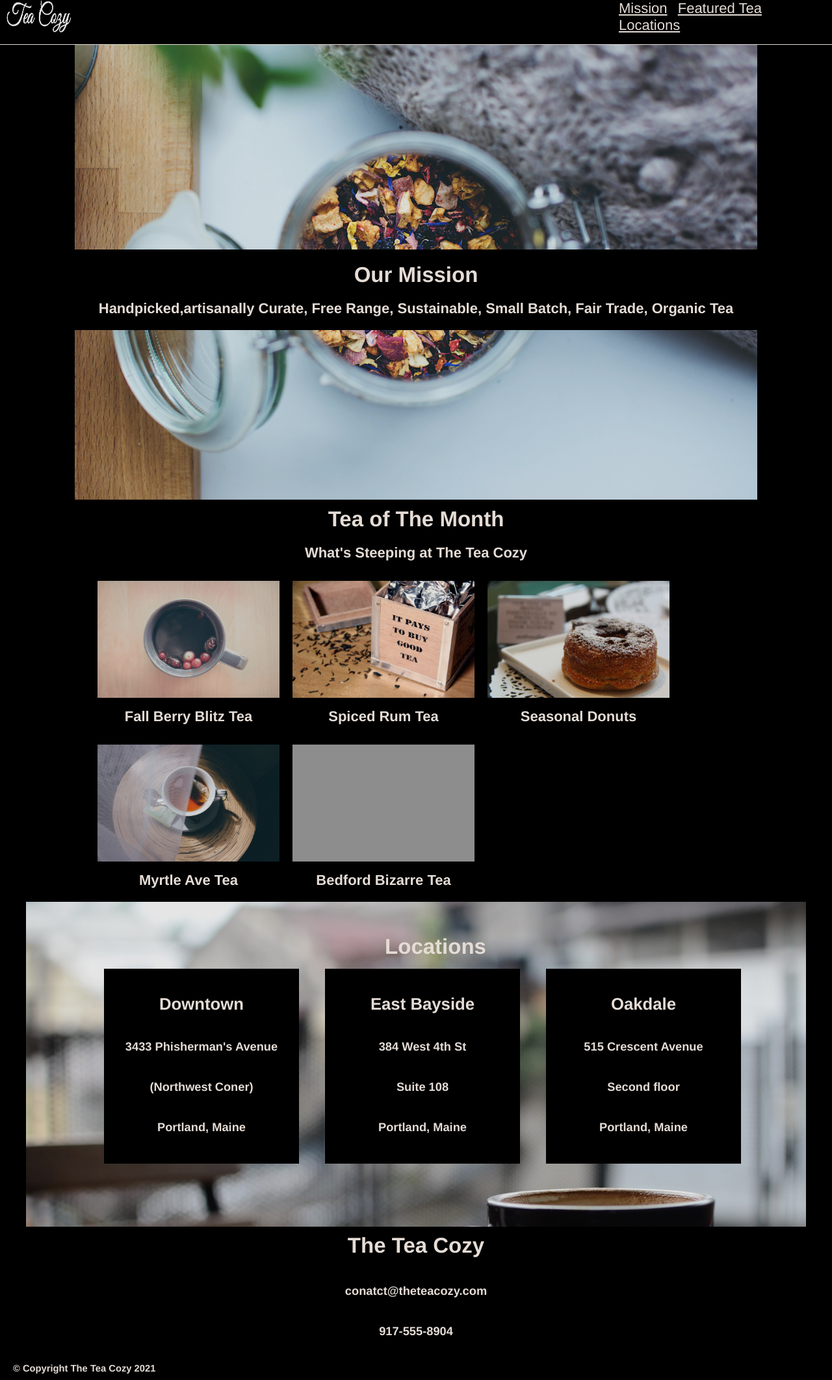
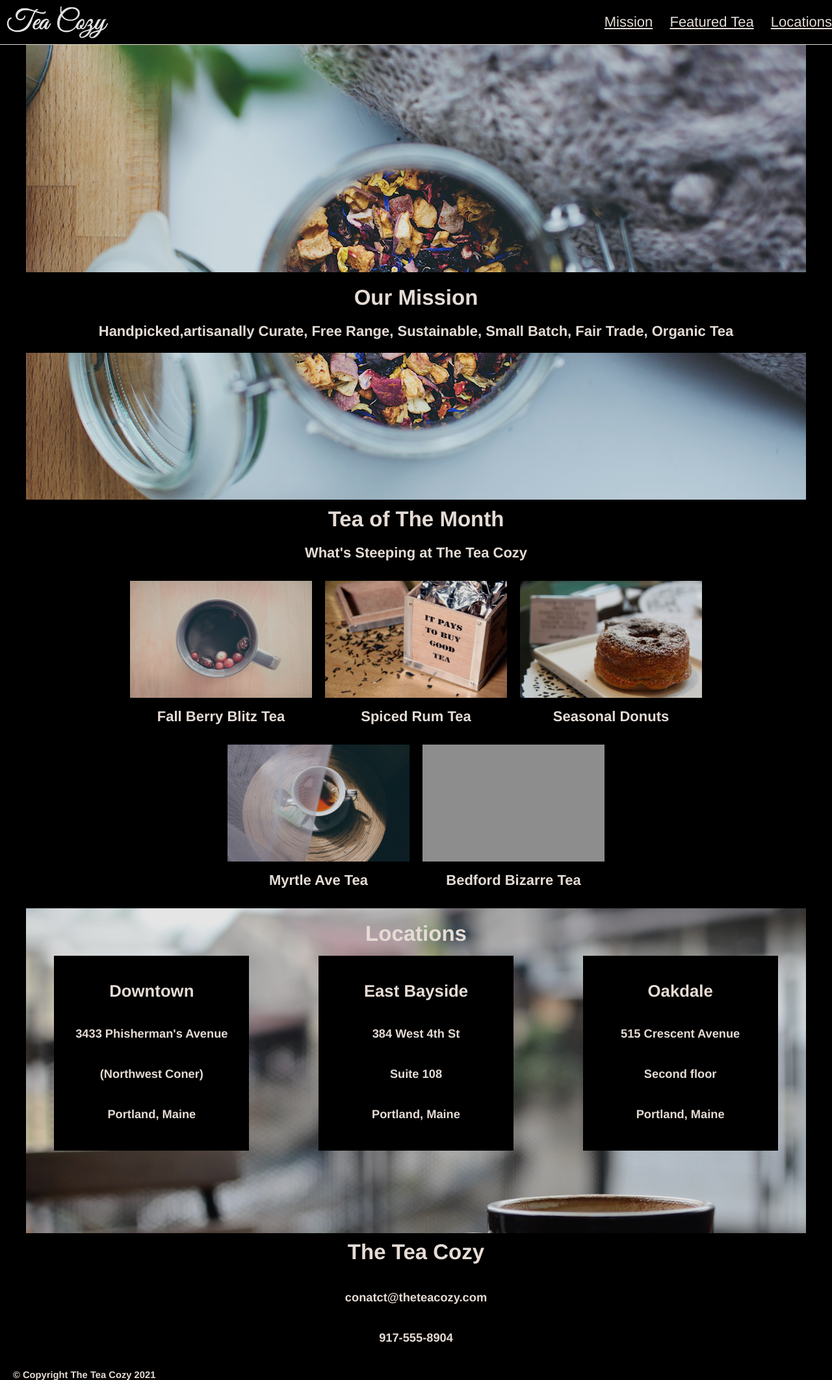
Before and after one commit to Khatrialok5/tea_cozy, a plain HTML site: page index.html in a window 1280 px wide. Shown: the whole page at 65% size. Drawn offline with Linux system fonts and the light colour scheme; grey boxes are pictures that could not be loaded.

Commit message:
cleaned the code

```diff
--- a/index.html
+++ b/index.html
@@ -11,30 +11,26 @@
 
 <body>
     <!-- header -->
-    <div class="conatiner">
-        <nav class="row-nav">
     <header class="nav-bar">
-                <img src="./resources/images/img-tea-cozy-logo.png" alt="" width="100px" height="50px">
-                <ul class="nav-item">
+        <img src="./resources/images/img-tea-cozy-logo.png" alt="tea cozy logo">
+        <nav class="nav-item">
             <li>Mission </li>
             <li>Featured Tea</li>
             <li>Locations</li>
-                </ul>
+        </nav>
     </header>
-        </nav>
+
     <!-- mission section -->
-        <div class="row-mission">
-            <section class="mission">
-                <img src="./resources/images/img-mission-background.jpeg" alt="mission-image">
+    <section class="row-mission">
         <div class="mission-content">
             <h2>Our Mission</h2>
             <h4>Handpicked,artisanally Curate, Free Range, Sustainable, Small Batch, Fair Trade, Organic Tea
             </h4>
         </div>
     </section>
-        </div>
+
+
     <!-- tea of the month -->
-        <div class="row-teamonth">
     <section class="teamonth">
         <h2>Tea of The Month</h2>
         <h4>What's Steeping at The Tea Cozy</h4>
@@ -51,17 +47,13 @@
             <div class="card-content"><img src="./resources/images/img-myrtle-ave.jpeg" alt="myrtle-ave">
                 <h4>Myrtle Ave Tea</h4>
             </div>
-                    <div class="card-content"><img src="./resources/images/img-bedford-bizarre.jpeg"
-                            alt="bedford-bizarre">
+            <div class="card-content"><img src="./resources/images/img-bedford-bizarre.jpeg" alt="bedford-bizarre">
                 <h4>Bedford Bizarre Tea</h4>
             </div>
         </div>
     </section>
 
-        </div>
     <!-- location -->
-        <div class="row-location">
-            <img src="./resources/images/img-locations-background.jpeg" alt="location-background">
     <section class="location">
         <h2>Locations</h2>
         <div class="location-card">
@@ -91,23 +83,22 @@
             </div>
         </div>
     </section>
-        </div>
+
+
     <!-- contact section -->
-        <div class="row-contact">
-            <section class="contact">
+    <section class="row-contact">
         <h2>The Tea Cozy</h2>
         <h5>conatct@theteacozy.com</h5>
         <h5>917-555-8904</h5>
+    </section>
 
-            </section>
-        </div>
+
     <!-- footer -->
-        <div class="row">
+
     <footer>
         <h6>&copy; Copyright The Tea Cozy 2021</h6>
     </footer>
     </div>
-    </div>
 </body>
 
 </html>
--- a/resources/css/style.css
+++ b/resources/css/style.css
@@ -16,49 +16,52 @@ body{
 
 .nav-bar{
     display: flex;
+    justify-content: space-between;
+    align-items: center;
     border-bottom: 1px solid seashell;
     height: 69px;
     position: fixed;
     top: 0;
     left: 0;
-    z-index: 9999;
+    z-index: 1;
     width: 100%;
+    background-color: black;
+}
 
-
-}
 .nav-bar img{
     margin-left: 10px;
+    width:auto;
+    height:50px;
 }
-.nav-item{
-    padding-left: 65%;
 
-}
 .nav-item li{
     display: inline-flex;
-    padding-left:10px;
     color: seashell;
     text-decoration: underline;
 }
+.nav-item> li + li {
+    padding-left:20px;
+}
+
+
+
 /* missiom */
 
-.mission{
+.row-mission{
     position: relative;
     top: 69px;
     margin:auto;
     width: 1200px;
     height: 700px;
     text-align: center;
+    background-image: url(../images/img-mission-background.jpeg);
 
-}
-.mission>img{
-    overflow: visible;
-    max-height: 100%;
 }
 .mission-content{
     position: absolute;
     background-color: black;
     text-align: center;
-    top:45%;
+    top:50%;
     width: 100%;
 }
 .mission-content>h2,h4{
@@ -66,17 +69,16 @@ body{
 }
 
 /* tea of the month */
-.row-teamonth{
+
+.teamonth{
     text-align: center;
-    margin-top: 5rem;
-}
-.teamonth{
     width: 1000px;
-    margin: 0 auto;
+    margin: 5rem auto 0 auto;
 }
 .card{
     display: flex;
     text-align: center;
+    justify-content: center;
     padding: auto 10px;
     flex-wrap: wrap;
 }
@@ -91,33 +93,33 @@ body{
 
 /* location */
 
-.row-location{
-    position: relative;
+.location{
     display: block;
     text-align: center;
     width: 1200px;
     height: 500px;
-    margin: 0 auto;
-    overflow: hidden;
+    margin: 10px auto;
     justify-content: center;
+    align-items: center;
+    background-image: url(../images/img-locations-background.jpeg);
 }
 
-.location{
-    position: absolute;
-    left:10%;
-    top:10%;
-
-}
 .location-card{
     display: flex;
     flex-wrap: wrap;
+    justify-content: space-around;
+}
+.location-card>.location-content + .location-content{
+    margin-left: 20px;
 }
 .location-content{
     width:300px;
     height: 300px;
     margin-top: 15px;
-    margin-right: 40px;
     background-color: black;
+}
+.location>h2{
+padding-top: 20px;
 }
 
 .location-content>div>h3,h5{
@@ -125,11 +127,9 @@ body{
 }
 
 /* contact */
+
 .row-contact{
     margin-top: 10px;
-}
-.contact{
-    position: relative;
     text-align: center;
     height: 200px;
 }
@@ -138,7 +138,7 @@ body{
 footer{
     position: relative;
 }
-h6{
+footer h6{
     position: relative;
     text-align: left;
     margin-left: 20px;
```
Lines whose indentation alone changed are shown as unchanged.
